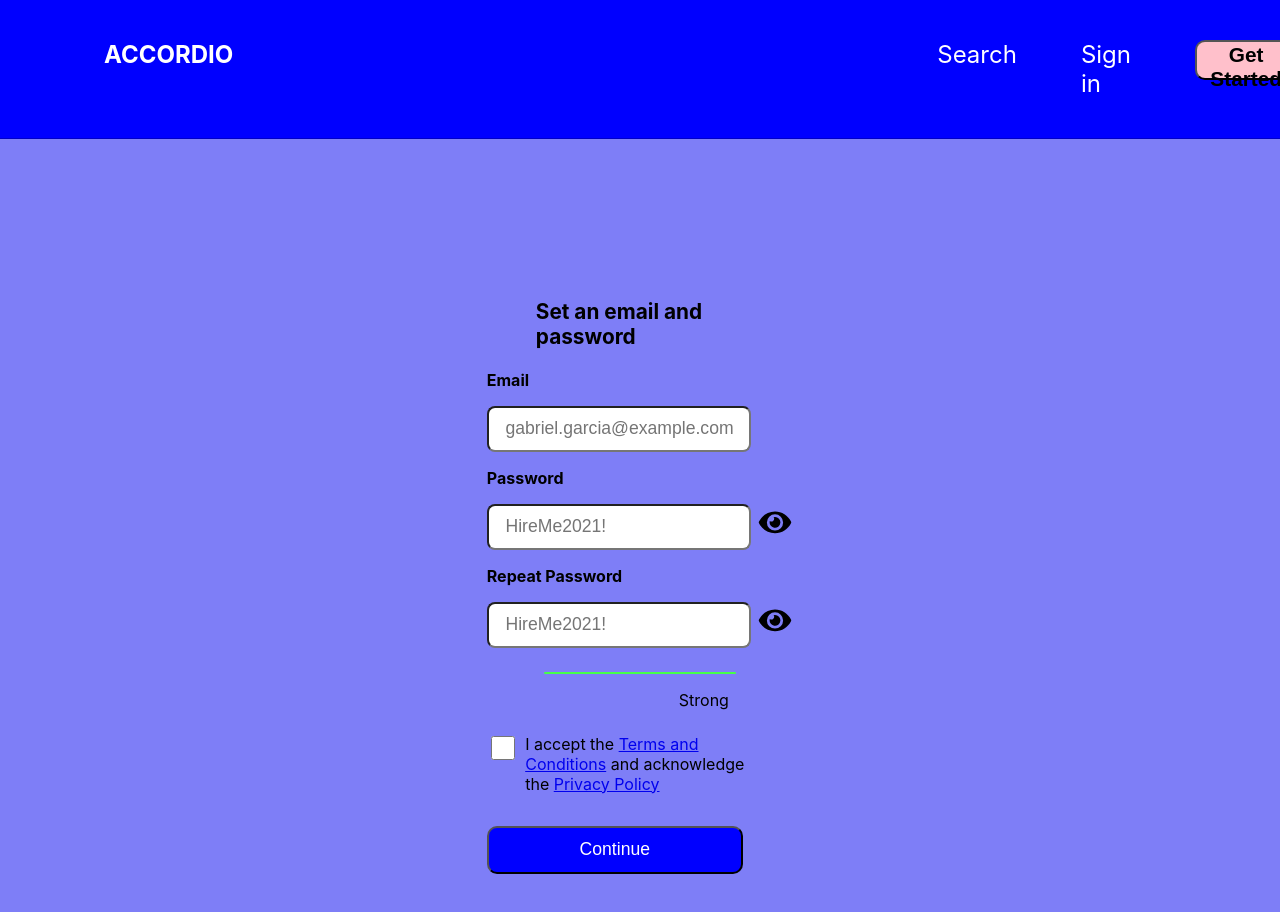
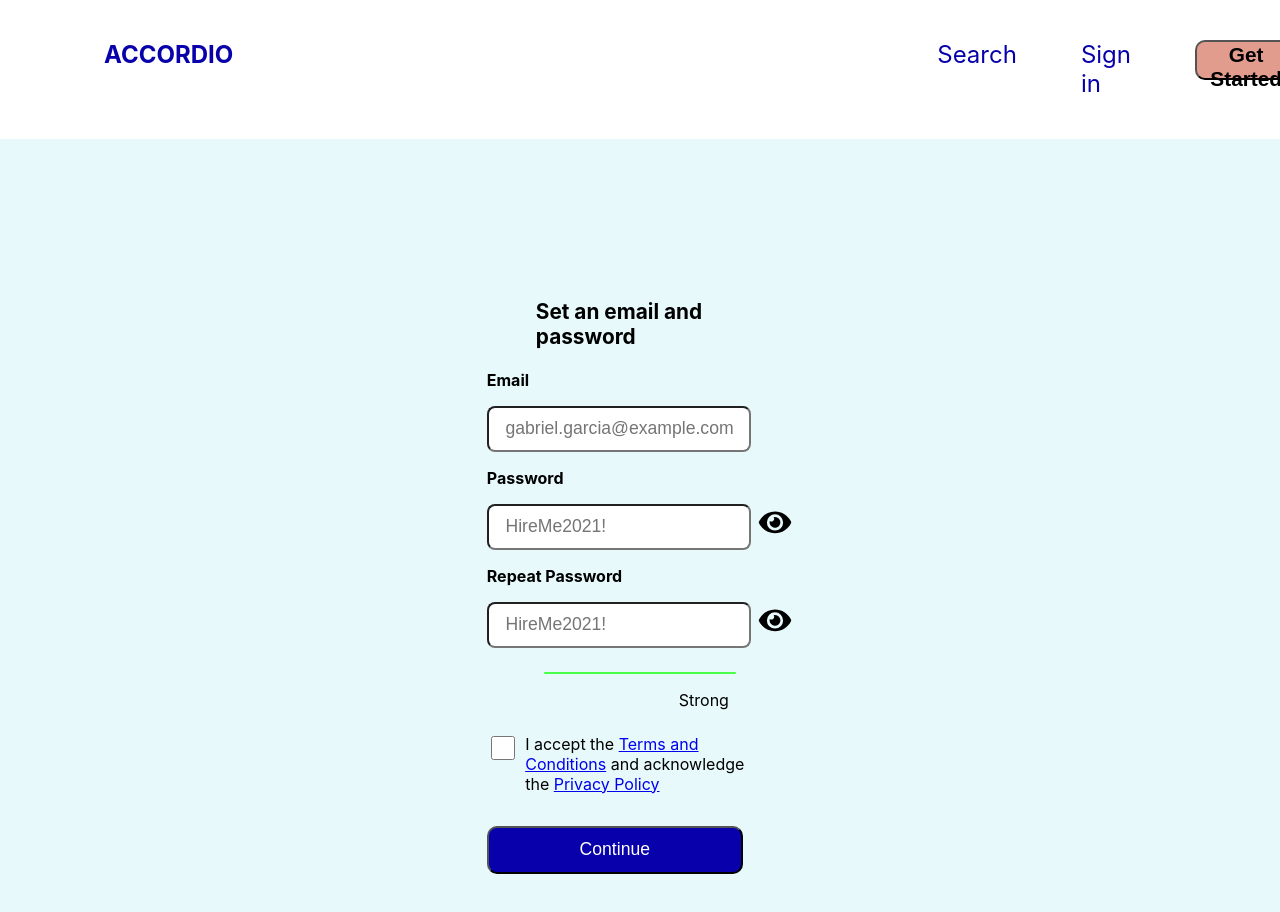
Before and after one commit to alinan-vn/accordio-frontend-react, a React (Create React App) app: page /create-account in a window 1280 px wide. Shown: the top 912 px of the page. Built offline with nearby package versions, Linux system fonts and the light colour scheme.

Commit message:
added nav color change functionality

```diff
--- a/src/components/create-account/index.jsx
+++ b/src/components/create-account/index.jsx
@@ -64,7 +64,6 @@ class CreateAccount extends React.Component {
     render(){
         return(
             <section className='create-account'>
-
                 <div><form className='create-account__form'>
                     <p className='create-account__form-title'>Set an email and password</p>
 
--- a/src/components/global/navigation/index.jsx
+++ b/src/components/global/navigation/index.jsx
@@ -2,15 +2,65 @@ import React from 'react'
 
 class Navigation extends React.Component {
 
-    render(){
-        return(
-            <section>
-                <ul className='nav-before-registration'>
+    constructor(){
+        super()
+        this.state = {
+            registrationNavColor: false
+        }
+    }
+
+    checkCurrentUrlPath = () => {
+        let currentPath = window.location.href
+        currentPath = currentPath.split("/")
+        const arrayLength = currentPath.length - 1
+        currentPath = currentPath[arrayLength]
+
+        if((currentPath === "create-account") || (currentPath === "email-verification") || (currentPath === "complete-account")){
+            console.log('right path')
+            this.setState({
+                ...this.state,
+                registrationNavColor: true
+            })
+        } else {
+            this.setState({
+                ...this.state,
+                registrationNavColor: false
+            })
+        }
+
+        console.log("asdf", currentPath)
+    }
+
+    returnCorrentNav = () => {
+        if(this.state.registrationNavColor){
+            return(
+                <ul className='nav-alt-color'>
                     <li><a className='logo' href='/'>ACCORDIO</a></li>
                     <li><a className='push' href='/search'>Search</a></li>
                     <li><a href='/sign-in'>Sign in</a></li>
                     <li><a href='/create-account'><button className='get-started-btn'>Get Started</button></a></li>
                 </ul>
+            )
+        } else {
+            return (
+                <ul className='nav-main'>
+                    <li><a className='logo' href='/'>ACCORDIO</a></li>
+                    <li><a className='push' href='/search'>Search</a></li>
+                    <li><a href='/sign-in'>Sign in</a></li>
+                    <li><a href='/create-account'><button className='get-started-btn'>Get Started</button></a></li>
+                </ul>
+            )
+        }
+    }
+
+    componentDidMount(){
+        this.checkCurrentUrlPath()
+    }
+
+    render(){
+        return(
+            <section>
+                { this.returnCorrentNav() }
             </section>
         )
     }
--- a/src/scss/_complete-account.scss
+++ b/src/scss/_complete-account.scss
@@ -1,5 +1,5 @@
 .complete-account{
-    background-color: $create-account-background-color;
+    background-color: $create-account-background-color; // LOOK AT THIS
     display: flex;
     justify-content: center;
     align-items: center;
@@ -49,8 +49,8 @@
         height: 5.5vh;
         width: 21.5vw;
         border-radius: .5rem;
-        background-color: $nav-background-color;
-        color: $nav-font-color;
+        background-color: $nav-main-background-color;   // LOOK AT THIS
+        color: $nav-main-font-color;                    // LOOK AT THIS
         font-size: 1.2rem;
     }
 }
--- a/src/scss/_create-account.scss
+++ b/src/scss/_create-account.scss
@@ -50,8 +50,8 @@
             margin-top: 2vh;
             height: 6vh;
             width: 20vw;
-            background-color: $nav-background-color;
-            color: $nav-font-color;
+            background-color: $nav-main-background-color;   // LOOK AT THIS
+            color: $nav-main-font-color;                    // LOOK AT THIS
             border-radius: 10px;
             font-size: 1.1rem;
 
@@ -63,8 +63,8 @@
             width: 15vw;
             height: .25vh;
             border-style: none;
-            background-color: #47ff47;
-            border-color: #47ff47;
+            background-color: #47ff47;                  // LOOK AT THIS
+            border-color: #47ff47;                      // LOOK AT THIS
             border-radius: 10rem;
         }
 
--- a/src/scss/_email-verification.scss
+++ b/src/scss/_email-verification.scss
@@ -1,6 +1,6 @@
 .email-verification{
     display: flex;
-    background-color: $create-account-background-color;
+    background-color: $create-account-background-color; // LOOK AT THIS
 
     &__image > img {
         height: 85vh;
--- a/src/scss/_navbar.scss
+++ b/src/scss/_navbar.scss
@@ -1,10 +1,10 @@
 .nav {
-    &-before-registration {
+
+    &-alt-color {
         margin: 0 0 1px 0;
         display: flex;
-        // width: 89%;
-        background-color: $nav-background-color;
-        box-shadow: 0px 1px $nav-background-shadow-color;
+        background-color: $nav-alt-background-color;
+        box-shadow: 0px 1px $nav-alt-background-color;
 
         & > li {
             list-style-type: none;
@@ -13,7 +13,25 @@
             & > a {
                 text-decoration: none;
                 font-size: 1.5rem;
-                color: $nav-font-color
+                color: $nav-alt-font-color
+            }
+        }
+    }
+
+    &-main {
+        margin: 0 0 1px 0;
+        display: flex;
+        background-color: $nav-main-background-color;
+        box-shadow: 0px 1px $nav-main-background-shadow-color;
+
+        & > li {
+            list-style-type: none;
+            padding: 5vh 0 5vh 5vw;
+
+            & > a {
+                text-decoration: none;
+                font-size: 1.5rem;
+                color: $nav-main-font-color
             }
         }
     }
--- a/src/scss/_variables.scss
+++ b/src/scss/_variables.scss
@@ -1,7 +1,16 @@
-$nav-background-color: blue;
-$nav-background-shadow-color: #0000c7;
-$nav-font-color: white;
-$nav-get-started-btn: pink;
+// nav variables
+
+$nav-main-background-color: #0800aa;
+$nav-main-background-shadow-color: #0800aa;
+$nav-main-font-color: white;
+
+$nav-alt-background-color: white;
+$nav-alt-background-shadow-color: white;
+$nav-alt-font-color: #0800aa;
+
+$nav-get-started-btn: #e29c8e;
 $nav-get-started-font: black;
 
-$create-account-background-color: #7e7ef7;
+$create-account-background-color: #e7f9fa;
+
+// create account variables
```
Also changed, not shown: src/timenotes.md (+5 -1 lines).
